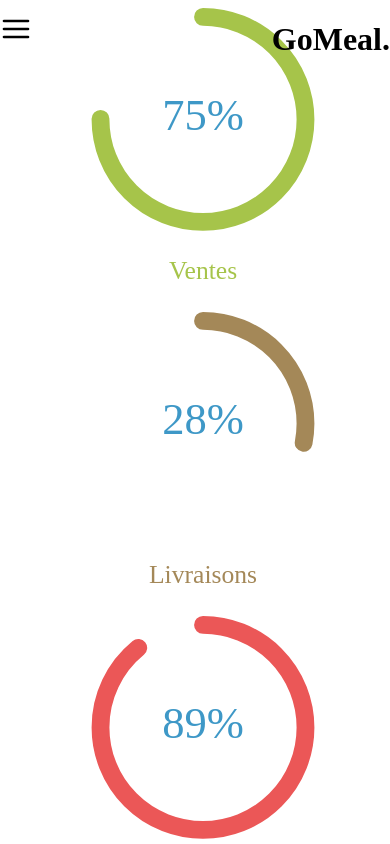
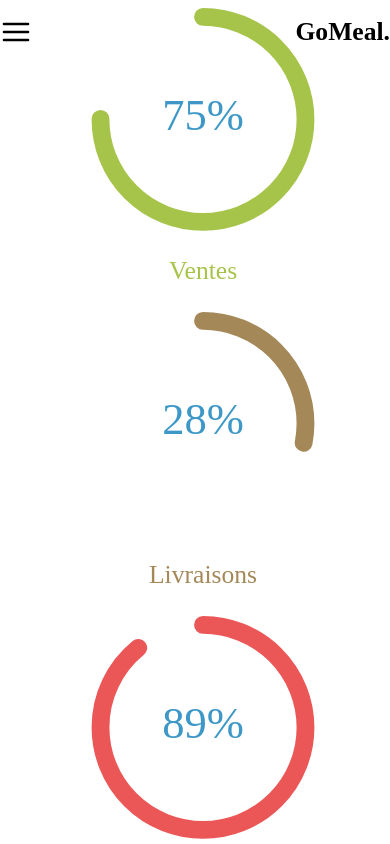
Before and after one commit to ezenardr/Go-Meal, a React (Vite) app: page / in a window 390 px wide. Shown: the top 844 px of the page. Built offline with nearby package versions, Linux system fonts and the light colour scheme; the HTML template or start-up script is replaced by a standard one.

Commit message:
Fixed sticky navigation issues

```diff
--- a/src/components/SidebarNavigation/SidebarNavigation.tsx
+++ b/src/components/SidebarNavigation/SidebarNavigation.tsx
@@ -31,21 +31,25 @@ export default function SidebarNavigation() {
         {isOpen ? (
           <X
             size={32}
-            className={Style.icon}
+            className={Style.iconBtn}
             onClick={() => setIsOpen(false)}
           />
         ) : (
           <AlignJustify
             size={32}
-            className={Style.icon}
+            className={Style.iconBtn}
             onClick={() => setIsOpen(true)}
           />
         )}
-        <h1 className={Style.responsiveLogo}>
+        <h1 className={Style.logo}>
           GoMeal<span>.</span>
         </h1>
       </div>
-      <nav className={`${Style.nav} ${isOpen ? Style.isOpen : ""} `}>
+      <nav
+        className={`${Style.nav} ${isOpen ? Style.isOpen : ""} ${
+          sticky && Style.stickyNav
+        } `}
+      >
         <h1 className={Style.logo}>
           GoMeal<span>.</span>
         </h1>
--- a/src/components/SidebarNavigation/sidebarNavigation.module.css
+++ b/src/components/SidebarNavigation/sidebarNavigation.module.css
@@ -51,11 +51,9 @@
 .menu {
   display: none;
 }
-.sticky {
-  position: fixed !important;
-  animation-duration: 0.7s;
-  animation-name: fadeInDown;
-  animation-timing-function: ease-out;
+
+.menu .logo {
+  display: none;
 }
 @keyframes fadeInDown {
   0% {
@@ -69,6 +67,12 @@
 }
 
 @media (max-width: 1200px) {
+  .sticky {
+    position: fixed !important;
+    animation-duration: 0.3s;
+    animation-name: fadeInDown;
+    animation-timing-function: ease-out;
+  }
   .nav {
     position: absolute;
     top: 0;
@@ -79,7 +83,7 @@
     transform: translateX(-100%);
     transition: 0.3s all ease-in-out;
   }
-  .logo {
+  .nav .logo {
     display: none;
   }
   .menu {
@@ -94,18 +98,14 @@
     justify-content: space-between;
     z-index: 1111;
   }
-  .menu .icon {
+  .menu .logo {
+    display: block;
+  }
+  .menu .iconBtn {
     cursor: pointer;
   }
   .isOpen {
     transform: translateX(0);
-  }
-  .responsiveLogo {
-    margin-bottom: 0;
-    cursor: pointer;
-  }
-  .responsiveLogo span {
-    color: var(--color-primary);
   }
   .navList {
     padding-top: 7rem;
```
